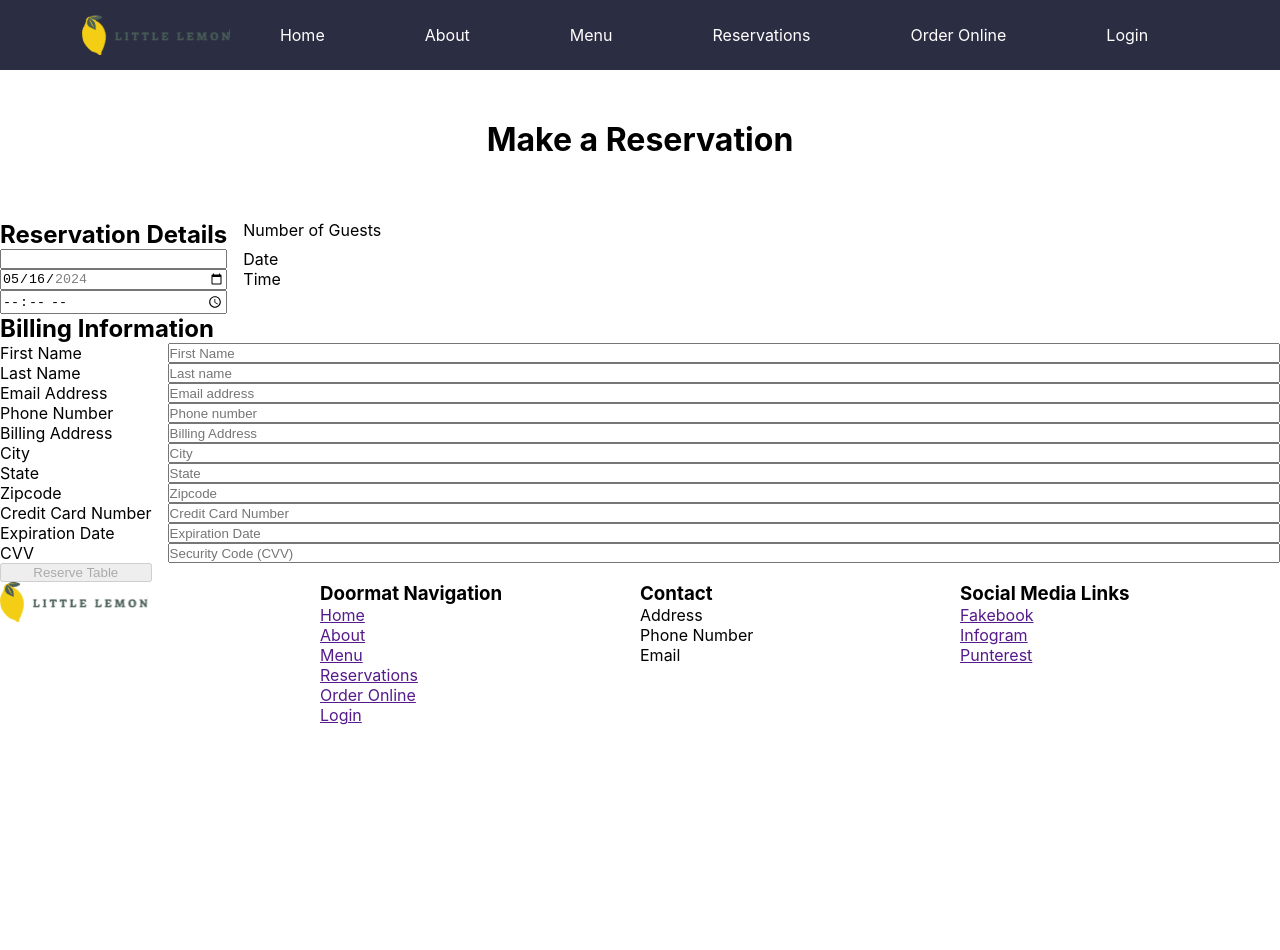
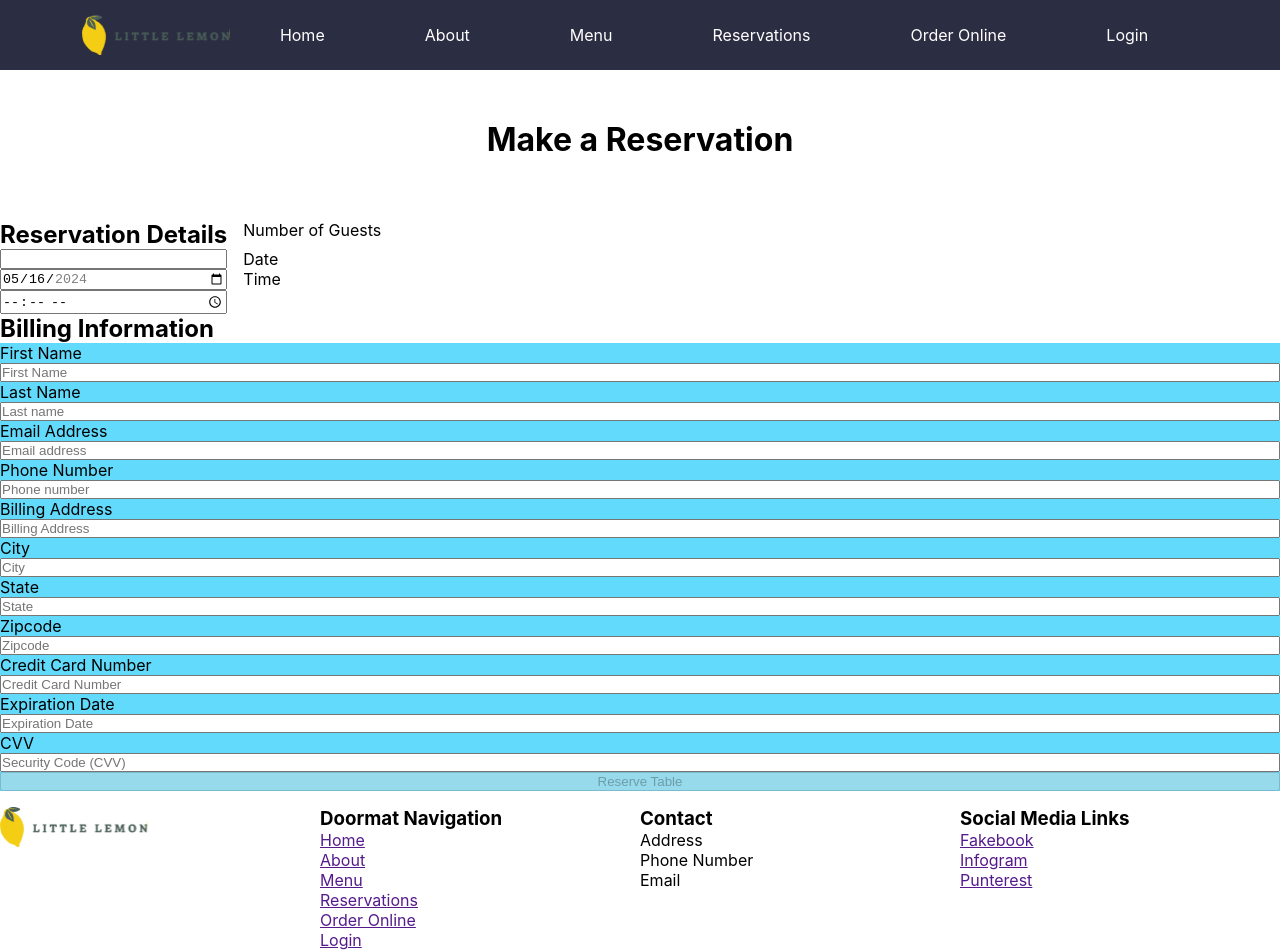
Before and after one commit to digitAI-4N6/little-lemon, a React (Create React App) app: page / in a window 1280 px wide. Before the commit the page ends 800 px from the top, so only its background shows below. Built offline with nearby package versions, Linux system fonts and the light colour scheme.

Commit message:
adjust css
adjust css

```diff
--- a/src/App.css
+++ b/src/App.css
@@ -84,13 +84,13 @@
 
 form {
   display: grid;
-  grid-template-columns: max-content 2fr;
+  grid-template-columns: max-content 1fr;
   grid-column-gap: 1em;
 }
 
-.billing li {
+.billing {
   background-color: #61dafb;
-  grid-column: span 2;
+  grid-column: span 1;
   display: grid;
   grid: inherit;
   grid-template-columns: subgrid;
```
